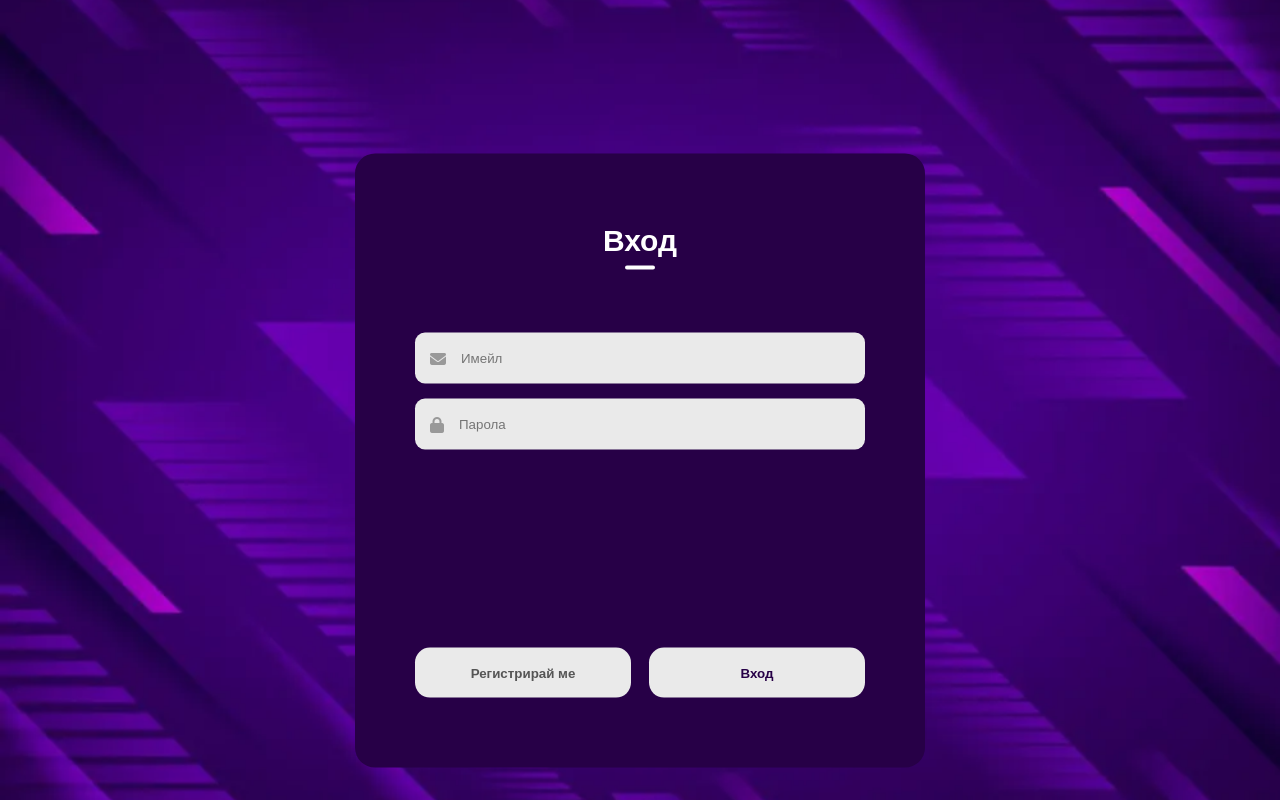
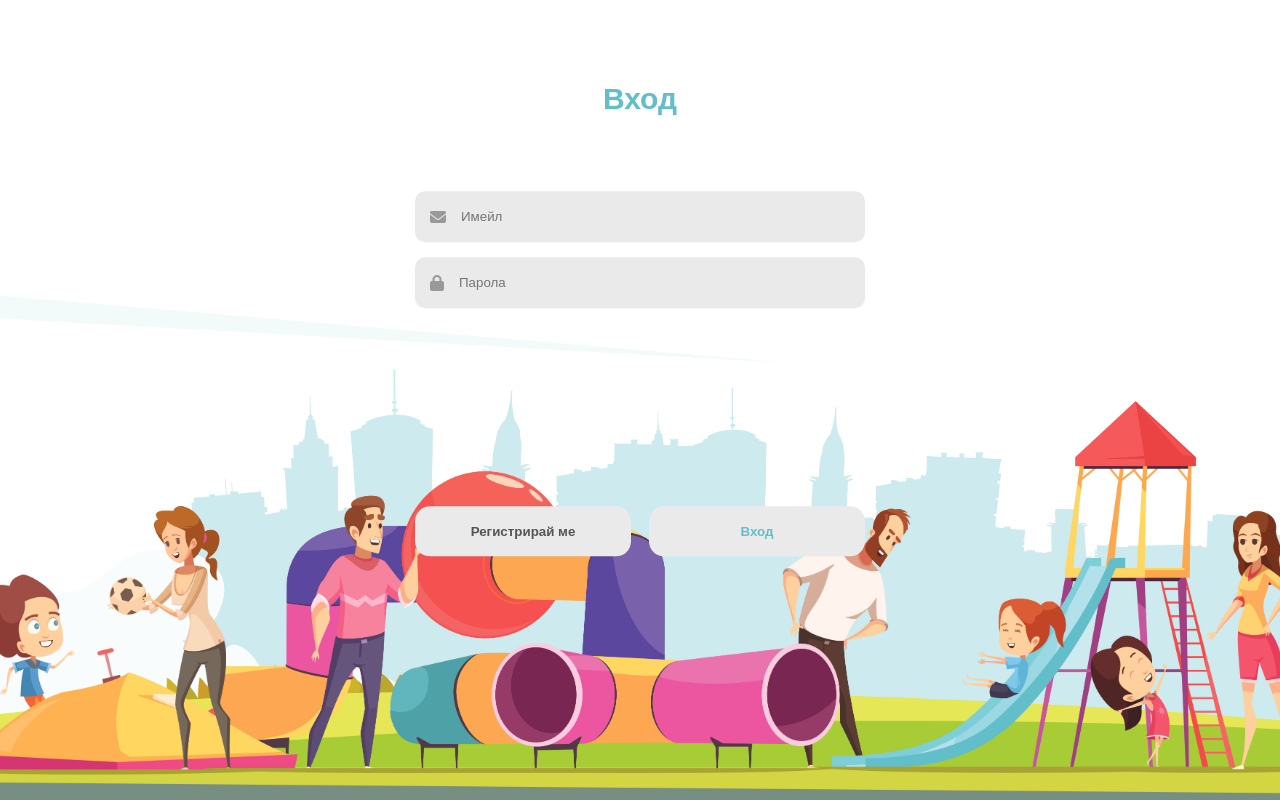
Before and after one commit to bobivk/kidsground, a PHP site: page /html/register.html in a window 1280 px wide. Run offline with PHP 8.4, Linux system fonts and the light colour scheme; some libraries are stand-ins or nearby versions.

Commit message:
registration.css

```diff
--- a/frontend/css/registration.css
+++ b/frontend/css/registration.css
@@ -25,10 +25,10 @@
     width: 90%;
     max-width: 450px;
     position: relative;
-    top: 50%;
+    top: 10%;
     left: 50%;
-    transform: translate(-50%, 25%);
-    background: #270047;
+    transform: translate(-50%, 2%);
+    background: transparent;
     padding: 50px 60px 70px;
     text-align: center;
 }
@@ -36,7 +36,7 @@
 .form-box h1 {
     font-size: 30px;
     margin-bottom: 60px;
-    color: #fff;
+    color: #62BEC9;
     position: relative;
 }
 
@@ -87,7 +87,7 @@
     flex-basis: 48%;
     background-color: #eaeaea;
     font-weight: bold;
-    color: #270047;
+    color: #62BEC9;
     height: 50px;
     width: 100%;
     border-radius: 15px;
@@ -98,7 +98,7 @@
 }
 
 button:hover {
-    background-color: #6601B0;
+    background-color: #62BEC9;
     color: #fff;
 }
 
@@ -112,7 +112,7 @@
 }
 
 .error {
-    color:#eaeaea;
+    color:#62BEC9;
 }
 
 .password-check {
@@ -129,20 +129,20 @@
 
 .registration-success {
     display:none;
-    color:#eaeaea;
+    color:#62BEC9;
 }
 
 #wrong-credentials-msg {
     display: none;
-    color: #eaeaea;
+    color: #62BEC9;
 }
 
 #username-exists-error {
     display:none;
-    color:#eaeaea;
+    color:#62BEC9;
     margin-top: 2rem;
 }
 
 #logout-btn{
-    border:#270047 2px solid;
+    border:#62BEC9 2px solid;
 }
```
Also changed, not shown: frontend/css/background.jpg, logo  site.png (added), 2 other files.
